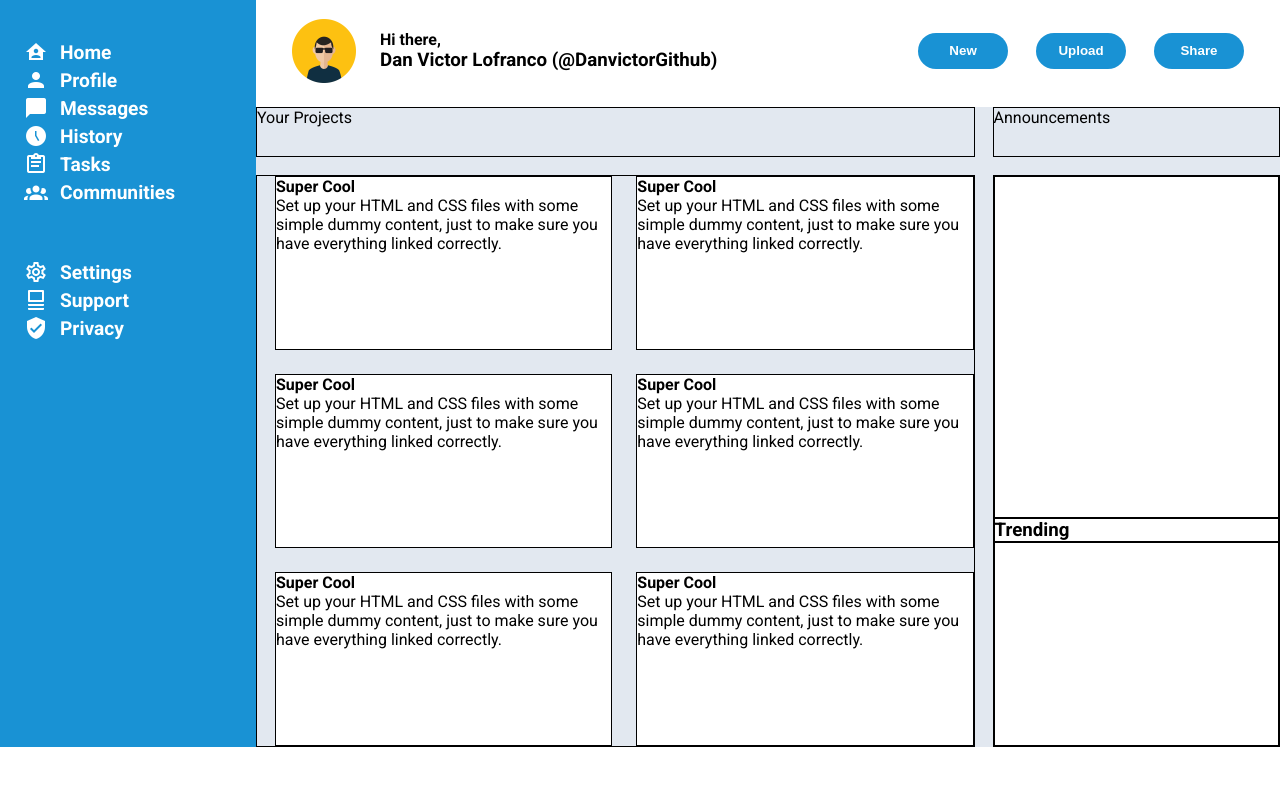
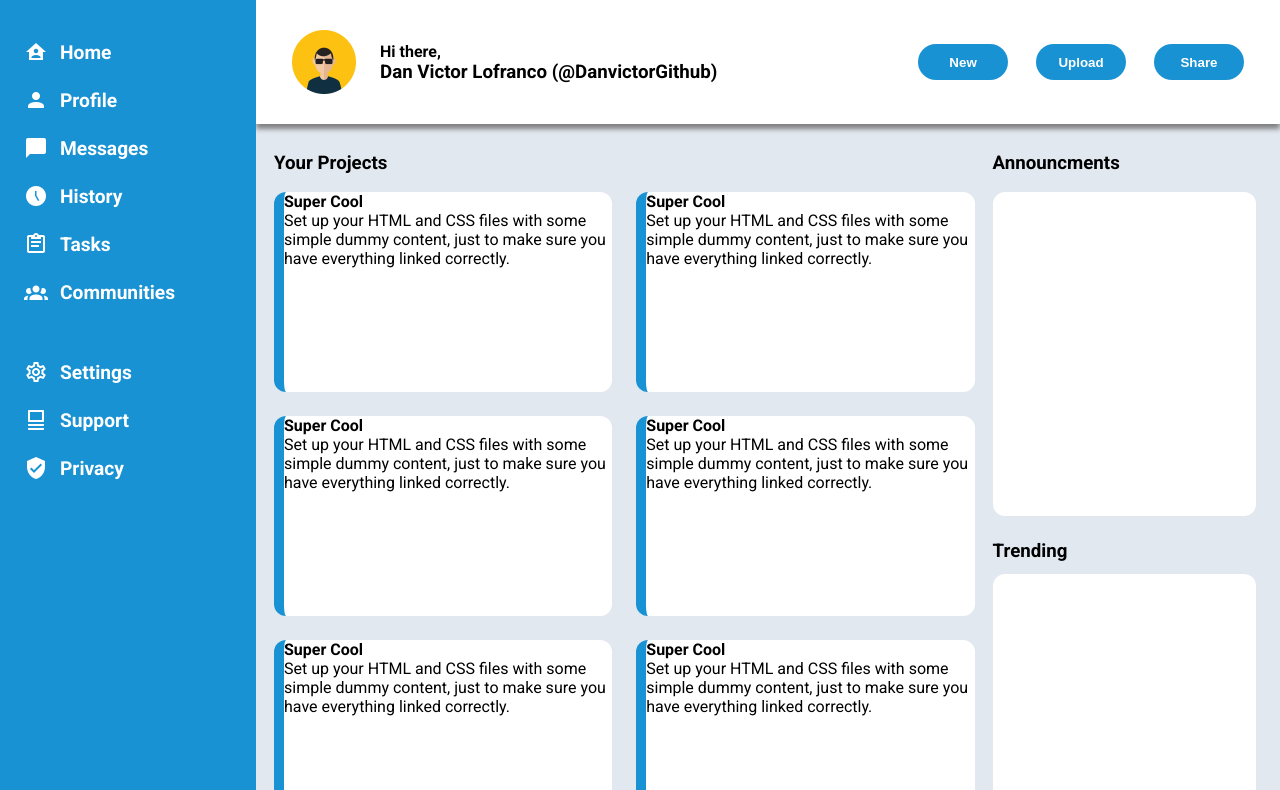
Before and after one commit to Danvictorgithub/Admin-Dashboard, a plain HTML site: page index.html in a window 1280 px wide. Shown: the part 76-866 px from the top of the page. Before the commit the page ends 823 px from the top, so only its background shows below. Drawn offline with Linux system fonts and the light colour scheme.

Commit message:
Content Layout

```diff
--- a/css/style.css
+++ b/css/style.css
@@ -2,6 +2,11 @@
 :root {
     box-sizing: border-box;
     font-family: 'Roboto', sans-serif;
+    --main-color: #1992D4;
+    --matte-balck: #171717;
+    --well-color: #E2E8F0;
+    --content-padding: 18px;
+    --card-round: 12px;
 }
 * {
     margin: 0;
@@ -12,7 +17,7 @@ button {
     width: 90px;
     border-radius: 24px;
     margin-left: 24px;
-    background-color: #1992D4;
+    background-color: var(--main-color);
     border: 0;
     color:white;
     font-weight:bold;
@@ -29,24 +34,32 @@ li {
     align-items: center;
     font-size: 1.2rem;
     font-weight:bold;
-    margin-bottom: 4px;
+    margin-bottom: 24px;
 }
 .misc {
     margin-right: 12px;
+}
+.txt-bot {
+    display: flex;
+    align-items:flex-end;
+}
+.bot {
+    margin-bottom: 56px;
 }
 /* Container Section */
 .grid-container {
     display:grid;
     grid-template-columns: minmax(256px, 1fr) 4fr;
-    grid-template-rows: 1fr 3.5fr;
+    grid-template-rows: 200px;
 }
 /* Side-Bar Section */
 .dashboard {
     color:white;
     padding-left: 24px;
-    background-color: #1992D4;
+    background-color: var(--main-color);
     grid-column: 1 / 2;
     grid-row: 1 / 3;
+    z-index: 2;
 }
 .dashboard > * {
     margin-bottom: 56px;
@@ -59,6 +72,8 @@ li {
 }
 /* Navigation Section */
 .home-nav {
+    box-shadow: 0 5px 5px gray;
+    z-index: 1;
 }
 .top-user-ui {
     padding: 4px 36px 0 36px;
@@ -76,7 +91,7 @@ li {
 .search-bar {
     height: 28px;
     width: 100%;
-    background-color:#E2E8F0;
+    background-color:var(--well-color);
     border:0;
     border-radius: 36px;
 }
@@ -105,14 +120,14 @@ li {
 }
 /* Content Section */
 .content {
-    background-color: #E2E8F0;
+    background-color: var(--well-color);
     display: grid;
     grid-template-columns: 3fr 1.2fr;
-    grid-template-rows: 50px 1fr;
+    grid-template-rows: 50px;
     gap: 18px;
 }
-.content div {
-    border:1px solid;
+.content-p {
+    padding-left: var(--content-padding);
 }
 .project-content {
     padding-left: 18px;
@@ -122,13 +137,32 @@ li {
 }
 .card {
     background-color:white;
-    height: 172px;
+    height: 200px;
+    border-left:10px solid var(--main-color);
+    border-radius: var(--card-round);
 }
+
 .a-card{
     background-color:white;
+    border-radius: var(--card-round);
 }
 .announcement-content {
+    display:grid;
+    grid-template-rows: 1fr 1fr;
+    margin-right: 24px;
+}
+
+.trending-section {
+    display: flex;
+    flex-direction: column;
+}
+.trending-header {
+    background-color: var(--well-color);
+    padding-top:24px;
+    padding-bottom: 12px;
+}
+.trending-card {
+    height:100%;
     background-color:white;
-    display:grid;
-    grid-template-rows: 1.5fr 1fr;
+    border-radius: var(--card-round);
 }
--- a/index.html
+++ b/index.html
@@ -43,8 +43,6 @@
                     <h3>Dan Victor Lofranco</h3>
                 </div>
             </div>
-
-
             <div class="bot-user-ui">
                 <div class="bot-left">
                     <img src="./img/profile.png" class="profile-h">
@@ -53,21 +51,21 @@
                         <h3>Dan Victor Lofranco (@DanvictorGithub)</h3>
                     </div>
                 </div>
-
                 <div class="btn-group">
                     <button>New</button>
                     <button>Upload</button>
                     <button>Share</button>
                 </div>
             </div>
-
-
         </div>
+        <!---->
         <div class="content">
-            <div>Your Projects</div>
-            <div>Announcements</div>
-
-
+            <div class="content-p txt-bot">
+                <h3>Your Projects</h3>
+            </div>
+            <div class="txt-bot">
+                <h3>Announcments</h3>
+            </div>
             <div class="project-content">
                 <div class="card">
                     <h4>Super Cool</h2>
@@ -89,19 +87,21 @@
                     <h4>Super Cool</h2>
                     <p>Set up your HTML and CSS files with some simple dummy content, just to make sure you have everything linked correctly.</p>
                 </div>
-                <div class="card">
+                <div class="card bot" >
                     <h4>Super Cool</h2>
                     <p>Set up your HTML and CSS files with some simple dummy content, just to make sure you have everything linked correctly.</p>
                 </div>
             </div>
 
-            <div class="announcement-content">
-                <div class="a-card"></div>
-                <div>
-                    <h3>Trending</h3>
+            <div class="announcement-content bot">
+                <div class="a-card">
+
+                </div>
+                <div class="trending-section">
+                    <h3 class="trending-header">Trending</h3>
                     <div class="trending-card"></div>
                 </div>
-
+            </div>
             </div>
         </div>
     </div>
```
